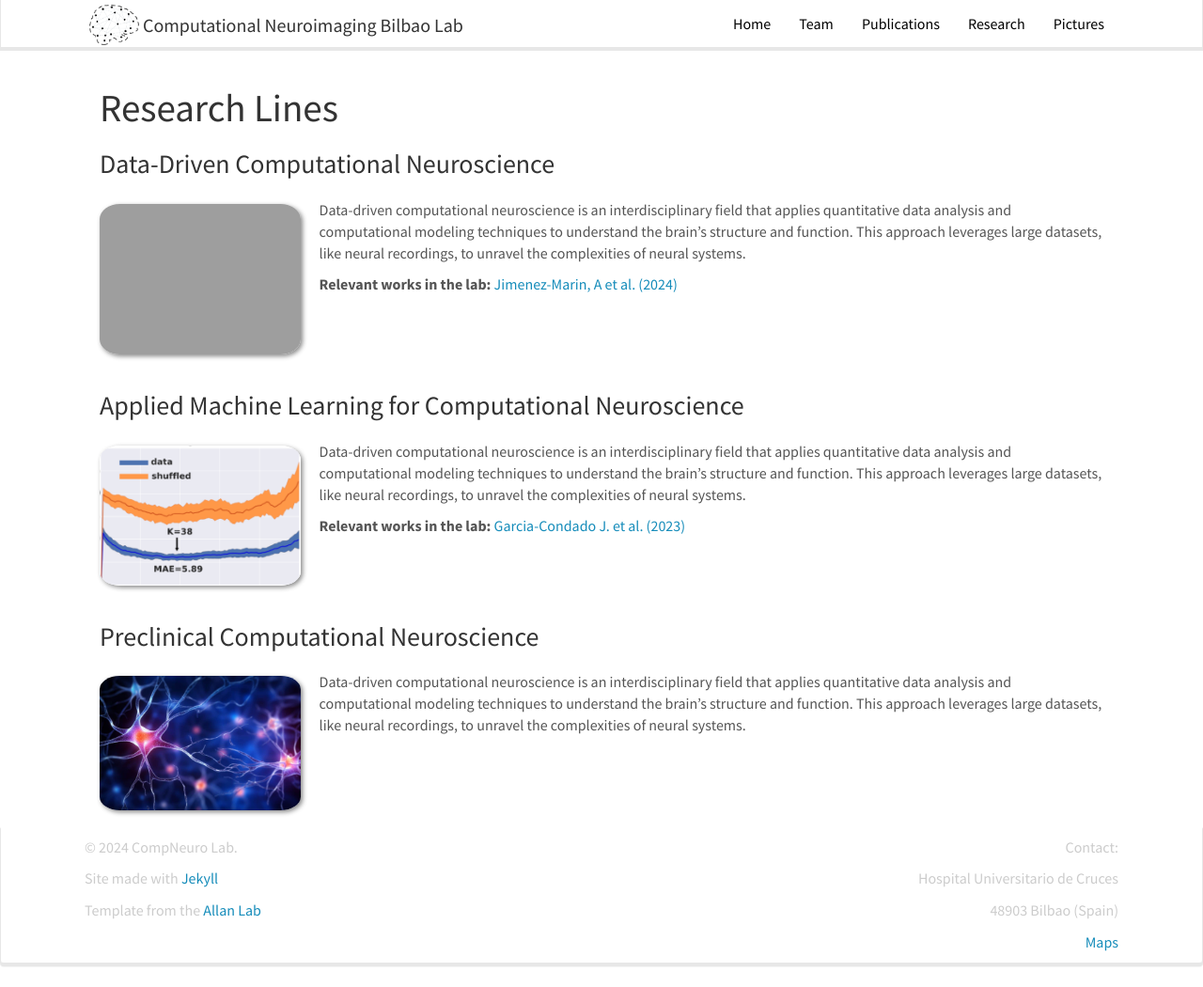
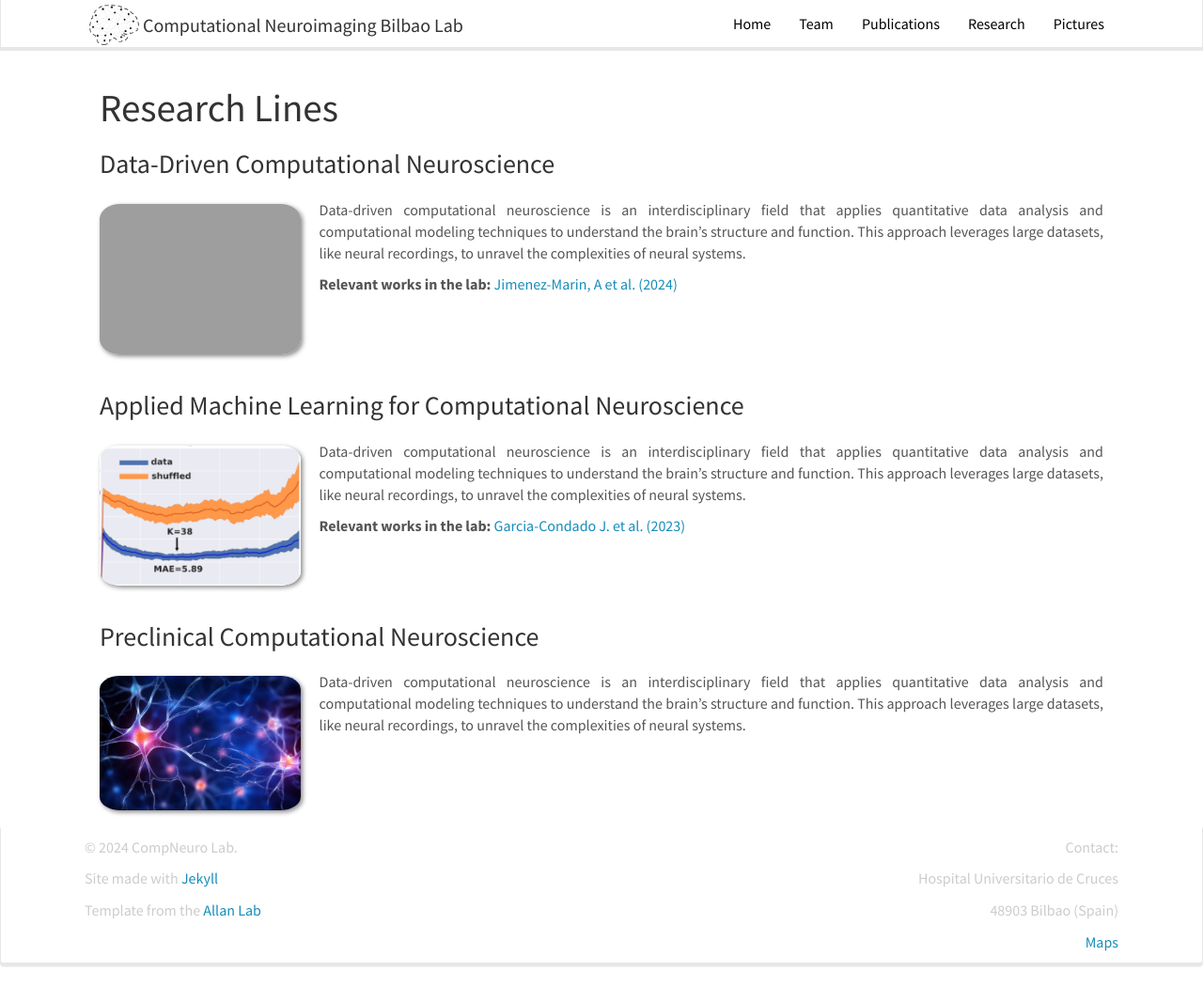
Before and after one commit to itellaetxe/compneurobilbao_website, a Jekyll site: the page built from _pages/research.md, in a window 1280 px wide and 1050 px high. Shown: the whole window at 94% size. Built offline with Jekyll 4.4.1, drawn with Linux system fonts in a browser that asks for light colours; nearby versions of some CDN libraries.

Commit message:
[change research.md struc]

```diff
--- a/_pages/research.md
+++ b/_pages/research.md
@@ -17,8 +17,8 @@ sitemap: false
 </figure>
 </div>
 <div style="flex: 1; padding-left: 20px;"> <!-- This adds some space between the image and the text -->
-<p>Data-driven computational neuroscience is an interdisciplinary field that applies quantitative data analysis and computational modeling techniques to understand the brain's structure and function. This approach leverages large datasets, like neural recordings, to unravel the complexities of neural systems.</p>
-<p>**Relevant works in the lab:** <a href="https://www.nature.com/articles/s41597-024-03060-2"> Jimenez-Marin, A et al. (2024) </a> </p>
+<p style="text-align: justify;">Data-driven computational neuroscience is an interdisciplinary field that applies quantitative data analysis and computational modeling techniques to understand the brain's structure and function. This approach leverages large datasets, like neural recordings, to unravel the complexities of neural systems.</p>
+<p style="text-align: justify;">**Relevant works in the lab:** <a href="https://www.nature.com/articles/s41597-024-03060-2"> Jimenez-Marin, A et al. (2024) </a> </p>
 </div>
 </div>
 
@@ -32,8 +32,8 @@ sitemap: false
 </figure>
 </div>
 <div style="flex: 1; padding-left: 20px;"> <!-- This adds some space between the image and the text -->
-<p>Data-driven computational neuroscience is an interdisciplinary field that applies quantitative data analysis and computational modeling techniques to understand the brain's structure and function. This approach leverages large datasets, like neural recordings, to unravel the complexities of neural systems.</p>
-<p>**Relevant works in the lab:** <a href="https://alz-journals.onlinelibrary.wiley.com/doi/full/10.1002/dad2.12493"> Garcia-Condado J. et al. (2023) </a> </p>
+<p style="text-align: justify;">Data-driven computational neuroscience is an interdisciplinary field that applies quantitative data analysis and computational modeling techniques to understand the brain's structure and function. This approach leverages large datasets, like neural recordings, to unravel the complexities of neural systems.</p>
+<p style="text-align: justify;">**Relevant works in the lab:** <a href="https://alz-journals.onlinelibrary.wiley.com/doi/full/10.1002/dad2.12493"> Garcia-Condado J. et al. (2023) </a> </p>
 </div>
 </div>
 
@@ -46,6 +46,6 @@ sitemap: false
 </figure>
 </div>
 <div style="flex: 1; padding-left: 20px;"> <!-- This adds some space between the image and the text -->
-<p>Data-driven computational neuroscience is an interdisciplinary field that applies quantitative data analysis and computational modeling techniques to understand the brain's structure and function. This approach leverages large datasets, like neural recordings, to unravel the complexities of neural systems.</p>
+<p style="text-align: justify;">Data-driven computational neuroscience is an interdisciplinary field that applies quantitative data analysis and computational modeling techniques to understand the brain's structure and function. This approach leverages large datasets, like neural recordings, to unravel the complexities of neural systems.</p>
 </div>
 </div>
```
